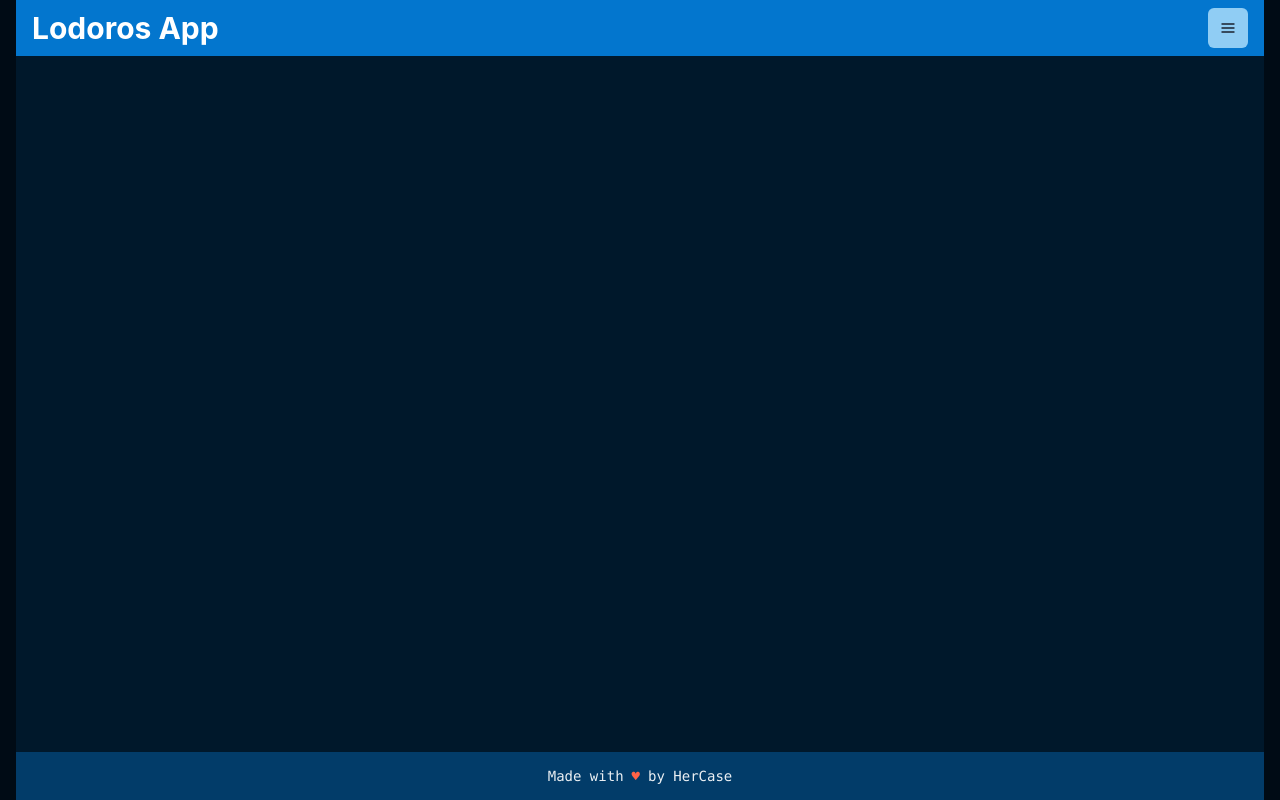
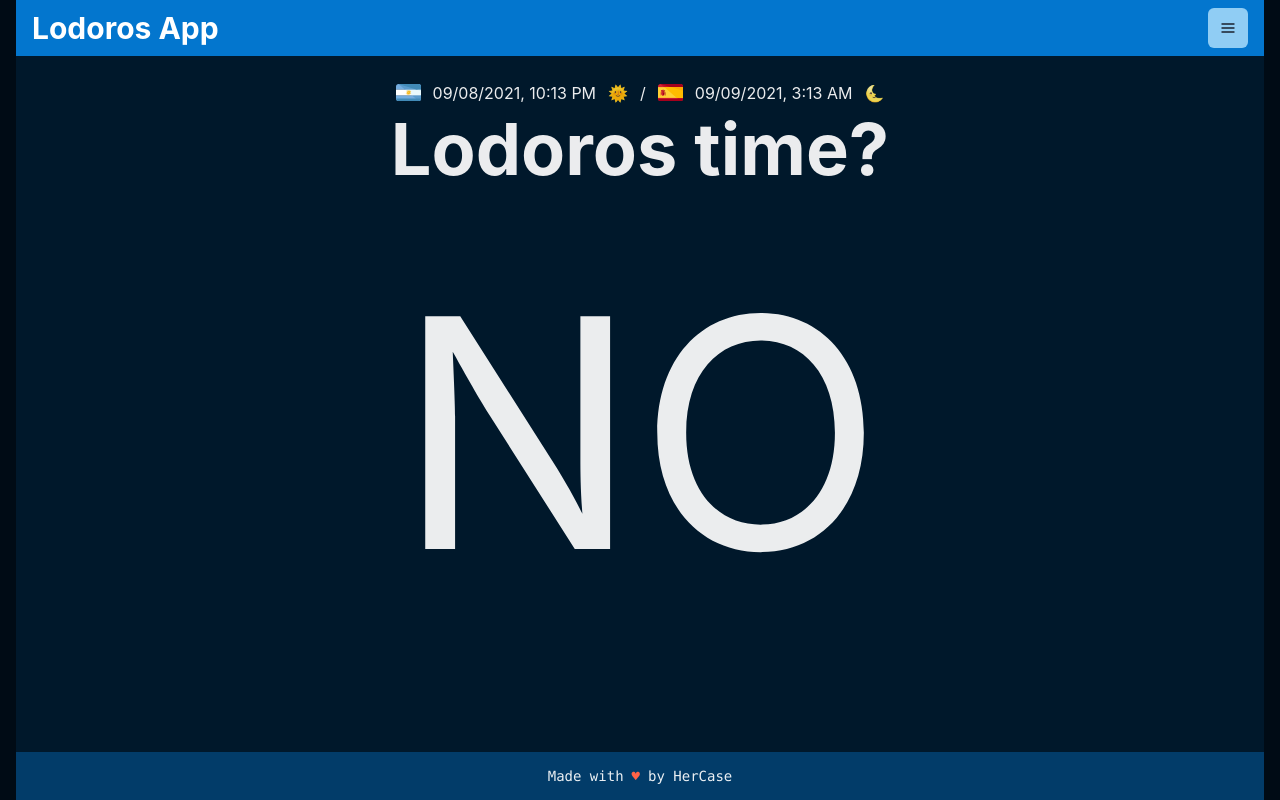
Before and after one commit to hercase/lodoros-app, a React (Vite) app: page /times in a window 1280 px wide. Built offline with nearby package versions, Linux system fonts and the light colour scheme.

Commit message:
add lodoros time link

```diff
--- a/src/App.jsx
+++ b/src/App.jsx
@@ -3,9 +3,9 @@ import React from "react";
 import { Box, Container, Grid } from "@chakra-ui/react";
 import { BrowserRouter as Router, Switch, Route } from "react-router-dom";
 
-import Clocks from "./components/Clocks";
 import Header from "./components/Header";
 import Footer from "./components/Footer";
+import MainRoutes from "./routes";
 
 function App() {
   return (
@@ -14,13 +14,9 @@ function App() {
         <Container maxW="container.xl">
           <Grid templateRows="3.5rem 1fr 3rem" gap={6} h="100vh" bg="brand.900">
             <Header />
-            <Switch>
-              <Box>
-                <Route exact path="/" component={Clocks} />
-                <Route exact path="/clocks" component={Clocks} />
-              </Box>
-            </Switch>
-
+            <Box>
+              <MainRoutes />
+            </Box>
             <Footer />
           </Grid>
         </Container>
--- /dev/null
+++ b/src/Pages/Home.jsx
@@ -0,0 +1,7 @@
+import React from "react";
+
+const Home = () => {
+  return <div>Home</div>;
+};
+
+export default Home;
--- /dev/null
+++ b/src/Pages/Times.jsx
@@ -0,0 +1,15 @@
+import React from "react";
+import Clocks from "../components/Clocks";
+import { Heading, Text, VStack } from "@chakra-ui/layout";
+
+const Times = () => {
+  return (
+    <div>
+      <VStack spacing={12}>
+        <Clocks />
+      </VStack>
+    </div>
+  );
+};
+
+export default Times;
--- a/src/components/Clocks/index.jsx
+++ b/src/components/Clocks/index.jsx
@@ -1,29 +1,41 @@
 import React from "react";
-import { getTimeZoneDate } from "../../helpers";
-
-import { Center, HStack, Text } from "@chakra-ui/layout";
+import { getTimeZoneDate, isNight } from "../../helpers";
+import { Center, Heading, HStack, Text, VStack } from "@chakra-ui/layout";
 import { Image } from "@chakra-ui/image";
 
 const Clocks = () => {
+  const [argStringDate, argDate] = getTimeZoneDate(
+    "America/Argentina/Buenos_Aires"
+  );
+  const [spainStringDate, spainDate] = getTimeZoneDate("Europe/Madrid");
+  const lodorosTime = isNight(argDate) || isNight(spainDate) ? "NO" : "SI";
+
   return (
+    <VStack>
       <Center>
         <HStack spacing="12px">
-        <Text>{getTimeZoneDate("America/Argentina/Buenos_Aires")}</Text>
-
           <Image
             boxSize="25px"
             src={window.location.origin + "/img/argentina.svg"}
             alt="Bandera Argentina"
           />
-
-        <Text>{getTimeZoneDate("Europe/Madrid")}</Text>
+          <Text>{argStringDate}</Text>
+          <Text>{isNight(argDate) ? "🌜" : "🌞"}</Text>
+          <Text>/</Text>
           <Image
             boxSize="25px"
             src={window.location.origin + "/img/spain.svg"}
             alt="Bandera Española"
           />
+          <Text>{spainStringDate}</Text>
+          <Text>{isNight(spainDate) ? "🌜" : "🌞"}</Text>
         </HStack>
       </Center>
+      <Heading as="h1" size="4xl">
+        Lodoros time?
+      </Heading>
+      <Text fontSize="20rem">{lodorosTime}</Text>
+    </VStack>
   );
 };
 
--- a/src/components/Header/Navigation.jsx
+++ b/src/components/Header/Navigation.jsx
@@ -2,6 +2,7 @@ import React from "react";
 import { Menu, MenuButton, MenuItem, MenuList } from "@chakra-ui/menu";
 import { HamburgerIcon, TimeIcon } from "@chakra-ui/icons";
 import { IconButton } from "@chakra-ui/button";
+import { Link } from "react-router-dom";
 
 const Navigation = () => {
   return (
@@ -13,7 +14,9 @@ const Navigation = () => {
         icon={<HamburgerIcon />}
       />
       <MenuList>
-        <MenuItem>Horarios</MenuItem>
+        <MenuItem>
+          <Link to="/times">Lodoros time?</Link>
+        </MenuItem>
         <MenuItem>Links Útiles</MenuItem>
       </MenuList>
     </Menu>
--- a/src/helpers/index.js
+++ b/src/helpers/index.js
@@ -1,10 +1,15 @@
+import { getHours } from "date-fns";
 import { format, utcToZonedTime } from "date-fns-tz";
 
 export const getTimeZoneDate = (timeZone) => {
   if (!timeZone) return "";
   const today = new Date();
-  const utcDate = utcToZonedTime(today, timeZone);
-  const formatedDate = format(utcDate, "Pp", { timeZone });
+  const date = utcToZonedTime(today, timeZone);
+  const stringDate = format(date, "Pp", { timeZone });
 
-  return formatedDate;
+  return [stringDate, date];
 };
+
+export const isNight = (date) => {
+  return getHours(date) < 8 || getHours(date) > 23;
+};
--- /dev/null
+++ b/src/routes.jsx
@@ -0,0 +1,17 @@
+import React from "react";
+import { Route, Switch } from "react-router";
+
+// Pages
+import Times from "./Pages/Times";
+import Home from "./Pages/Home";
+
+const MainRoutes = () => {
+  return (
+    <Switch>
+      <Route exact path="/" component={Home} />
+      <Route exact path="/times" component={Times} />
+    </Switch>
+  );
+};
+
+export default MainRoutes;
```
Lines whose indentation alone changed are shown as unchanged.
